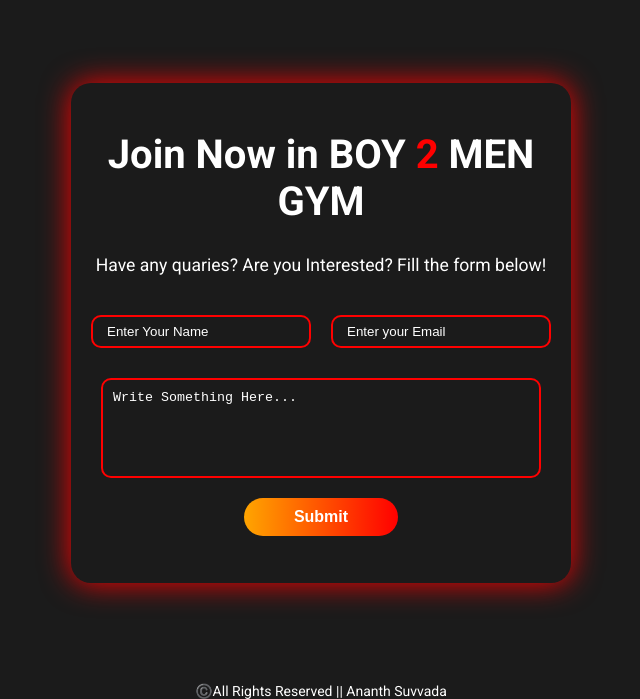
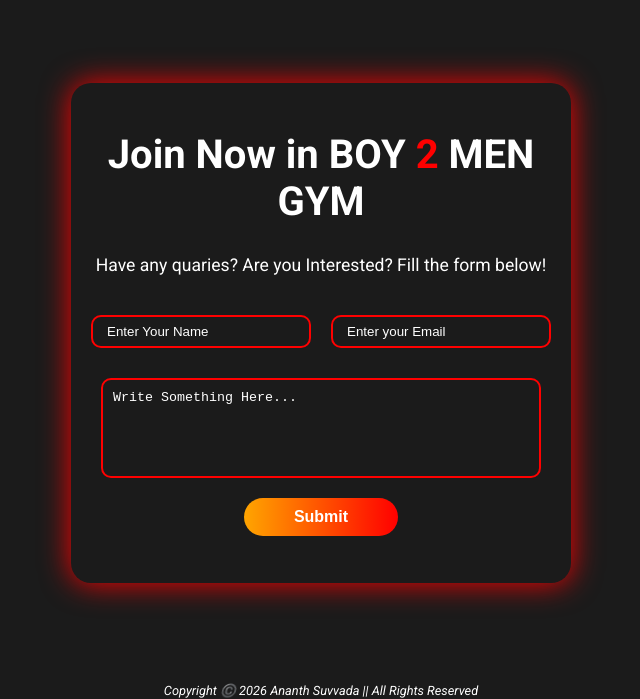
Before and after one commit to Ananth-Suvvada/My-First-Gym-Website-Using-React, a React (Vite) app: page / in a window 1280 px wide. Shown: the part 2114-2813 px from the top of the page, without its empty margins (319-959 px from the left). Built offline with nearby package versions, Linux system fonts and the light colour scheme.

Commit message:
Add Footer Feature

```diff
--- a/src/Components/Footer.jsx
+++ b/src/Components/Footer.jsx
@@ -4,7 +4,7 @@ import "../Styles/Footer.css";
 const Footer = () => {
   return (
     <section className="footer">
-      <p>©️All Rights Reserved || Ananth Suvvada</p>
+      <p>Copyright ©️ 2026 Ananth Suvvada || All Rights Reserved</p>
     </section>
   );
 };
--- a/src/Styles/Footer.css
+++ b/src/Styles/Footer.css
@@ -2,6 +2,9 @@
   text-align: center;
 }
 .footer p {
-  font-size: 14px;
+  font-size: 0.8rem;
   margin-top: 100px;
+  font-style: italic;
+  text-wrap-mode: nowrap;
+  text-overflow: ellipsis;
 }
```
